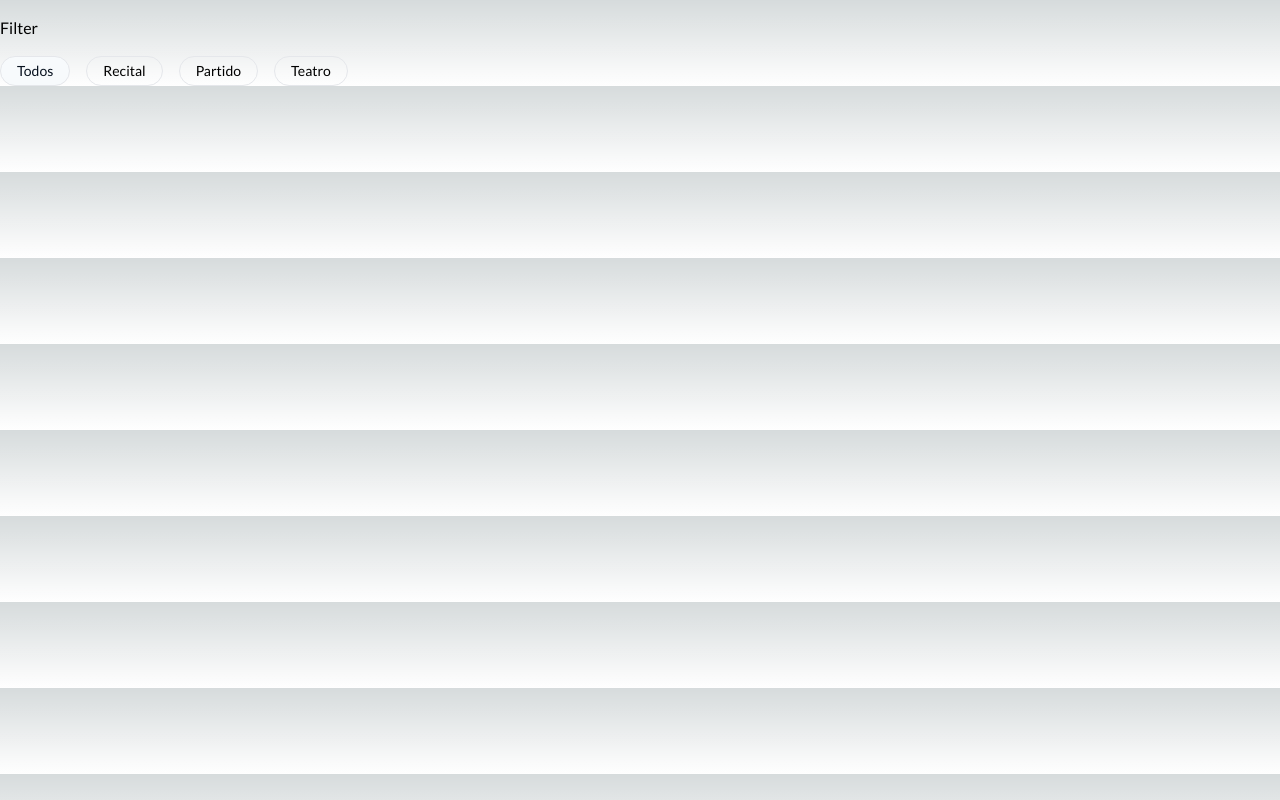
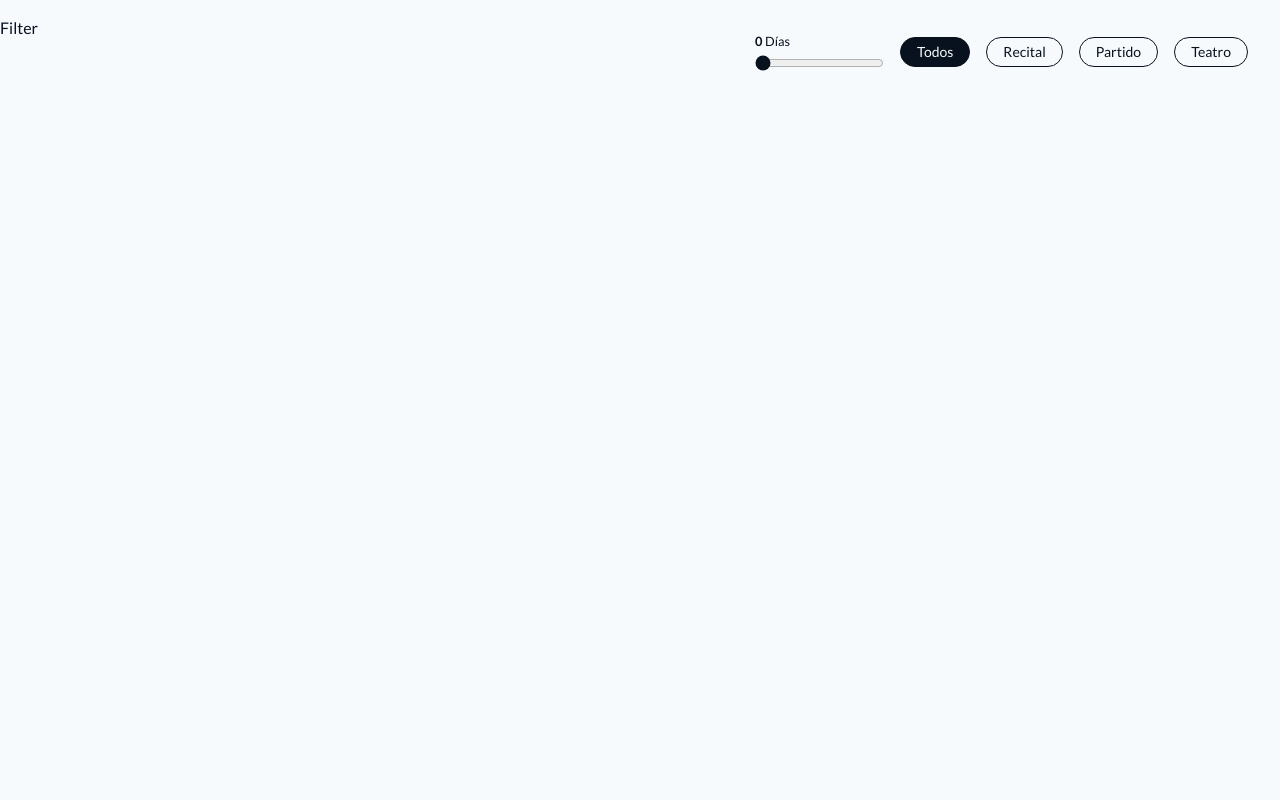
Before and after one commit to igrowker/i003-eventmap-front, a Next.js app: page /filter in a window 1280 px wide. Built offline with nearby package versions, Linux system fonts and the light colour scheme.

Commit message:
feature: Se agregó el timeline component, para filtrar por fecha

```diff
--- a/src/app/filter/page.tsx
+++ b/src/app/filter/page.tsx
@@ -1,5 +1,5 @@
-import FilterByType from "@/components/FilterByType/FilterByType";
+import FilterComponent from "@/components/FilterByType/FilterComponent"
 
 export default function Page() {
-  return <FilterByType />
+  return <FilterComponent />
 }
--- a/src/app/globals.css
+++ b/src/app/globals.css
@@ -2,32 +2,7 @@
 @tailwind components;
 @tailwind utilities;
 
-:root {
-  --foreground-rgb: 0, 0, 0;
-  --background-start-rgb: 214, 219, 220;
-  --background-end-rgb: 255, 255, 255;
+body {
+  @apply bg-light;
+  @apply text-dark;
 }
-
-@media (prefers-color-scheme: dark) {
-  :root {
-    --foreground-rgb: 255, 255, 255;
-    --background-start-rgb: 0, 0, 0;
-    --background-end-rgb: 0, 0, 0;
-  }
-}
-
-body {
-  color: rgb(var(--foreground-rgb));
-  background: linear-gradient(
-      to bottom,
-      transparent,
-      rgb(var(--background-end-rgb))
-    )
-    rgb(var(--background-start-rgb));
-}
-
-@layer utilities {
-  .text-balance {
-    text-wrap: balance;
-  }
-}
--- a/src/components/FilterByType/FilterByType.tsx
+++ b/src/components/FilterByType/FilterByType.tsx
@@ -1,31 +1,16 @@
-"use client"
-import { useState } from "react"
-import { FILTER_BY_TYPE_LIST } from "@/constants/filter-resources"
-import { type FilterValues } from "@/types/filter-types"
-import { handleSelectFilter } from "@/utils/handleSelectFilter"
+import { FilterByTypeProps } from "@/types/filter-types";
+import { handleSelectFilter } from "@/utils/handleSelectFilter";
 
-
-export default function FilterByType() {
-  const [filterValue, setFilterValue] = useState<FilterValues>(FILTER_BY_TYPE_LIST[0].value)
-  const [isFilterMenuOpen, setIsFilterMenuOpen] = useState<boolean>(false)
+export default function FilterByType({ filterByTypeList, filterValueState, setIsFilterMenuOpen }: FilterByTypeProps) {
+  const { filterValues, setFilterValues } = filterValueState
 
   return (
-    <div>
-      <h1 className="my-4">Filter</h1>
-      <div className="relative">
-        <button onClick={() => setIsFilterMenuOpen(!isFilterMenuOpen)} className="sm:hidden">
-          <svg xmlns="http://www.w3.org/2000/svg" fill="none" viewBox="0 0 24 24" strokeWidth={1.5} stroke="currentColor" className="size-6">
-            <path strokeLinecap="round" strokeLinejoin="round" d="M12 3c2.755 0 5.455.232 8.083.678.533.09.917.556.917 1.096v1.044a2.25 2.25 0 0 1-.659 1.591l-5.432 5.432a2.25 2.25 0 0 0-.659 1.591v2.927a2.25 2.25 0 0 1-1.244 2.013L9.75 21v-6.568a2.25 2.25 0 0 0-.659-1.591L3.659 7.409A2.25 2.25 0 0 1 3 5.818V4.774c0-.54.384-1.006.917-1.096A48.32 48.32 0 0 1 12 3Z" />
-          </svg>
-        </button>
-        <div className={`${!isFilterMenuOpen ? 'max-sm:hidden' : ''} max-sm:absolute top-8 left-2 max-sm:border max-sm:overflow-hidden max-sm:rounded-lg flex max-sm:flex-col sm:gap-4 max-sm:divide-y max-sm:divide-gray-400 max-sm:[&>button]:py-2`}>
-          {
-            FILTER_BY_TYPE_LIST.map(({ label, value }) => (
-              <button key={value} onClick={(e) => handleSelectFilter(e, setFilterValue, setIsFilterMenuOpen)} value={value} className={`${filterValue === value ? 'bg-light text-dark' : ''} sm:py-1 w-full sm:w-fit px-4 sm:text-center sm:border sm:rounded-full text-sm capitalize max-sm:hover:bg-light/20`}>{label}</button>
-            ))
-          }
-        </div>
-      </div>
+    <div className="w-full max-sm:border max-sm:overflow-hidden max-sm:rounded-lg flex max-sm:flex-col sm:gap-4 max-sm:divide-y max-sm:divide-gray-400 max-sm:[&>button]:py-2">
+      {
+        filterByTypeList.map(({ label, value }) => (
+          <button key={value} onClick={(e) => handleSelectFilter(e, filterValues, setFilterValues, setIsFilterMenuOpen)} name='type' value={value} className={`${filterValues?.type === value ? 'bg-dark text-light' : ''} sm:py-1 w-full sm:w-fit sm:h-[30px] px-4 sm:text-center sm:border border-dark sm:rounded-full text-sm capitalize max-sm:hover:bg-dark/20 sm:ring-dark sm:ring-offset-2 hover:sm:ring-2 transition duration-300 ease-out`}>{label}</button>
+        ))
+      }
     </div>
   )
 }
--- /dev/null
+++ b/src/components/FilterByType/FilterComponent.tsx
@@ -0,0 +1,34 @@
+"use client"
+import { useEffect, useState } from "react"
+import { FILTER_BY_TYPE_LIST, INITIAL_FILTER_VALUES } from "@/constants/filter-resources"
+import { FilterComponentProps, type FilterValues } from "@/types/filter-types"
+import FilterByType from "./FilterByType"
+import TimelineComponent from "./TimelineComponent"
+
+
+export default function FilterComponent({ onFilterChange = () => {} }: FilterComponentProps) {
+  const [filterValues, setFilterValues] = useState<FilterValues>(INITIAL_FILTER_VALUES)
+  const [isFilterMenuOpen, setIsFilterMenuOpen] = useState<boolean>(false)
+
+  useEffect(() => {
+    console.log(filterValues)
+  }, [filterValues])
+
+  return (
+    <div>
+      <h1 className="my-4">Filter</h1>
+      <div className="absolute top-8 right-8 flex flex-col gap-2">
+        <button onClick={() => setIsFilterMenuOpen(!isFilterMenuOpen)} className="flex gap-2 items-center bg-dark py-2 px-4 rounded-lg sm:hidden max-sm:self-end">
+          <svg xmlns="http://www.w3.org/2000/svg" fill="none" viewBox="0 0 24 24" strokeWidth={2} stroke="#ffffff" className="size-4">
+            <path strokeLinecap="round" strokeLinejoin="round" d="M12 3c2.755 0 5.455.232 8.083.678.533.09.917.556.917 1.096v1.044a2.25 2.25 0 0 1-.659 1.591l-5.432 5.432a2.25 2.25 0 0 0-.659 1.591v2.927a2.25 2.25 0 0 1-1.244 2.013L9.75 21v-6.568a2.25 2.25 0 0 0-.659-1.591L3.659 7.409A2.25 2.25 0 0 1 3 5.818V4.774c0-.54.384-1.006.917-1.096A48.32 48.32 0 0 1 12 3Z" />
+          </svg>
+          <span className="text-light text-sm">Filtrar</span>
+        </button>
+        <div className={`${!isFilterMenuOpen ? 'max-sm:hidden' : ''} relative max-sm:border max-sm:border-dark max-sm:border-opacity-20 max-sm:rounded-lg max-sm:p-2 flex max-sm:flex-col-reverse items-center gap-4`}>
+          <TimelineComponent filterValueState={{ filterValues, setFilterValues }} setIsFilterMenuOpen={setIsFilterMenuOpen} />
+          <FilterByType filterByTypeList={FILTER_BY_TYPE_LIST} filterValueState={{ filterValues, setFilterValues }} setIsFilterMenuOpen={setIsFilterMenuOpen} />
+        </div>
+      </div>
+    </div>
+  )
+}
--- /dev/null
+++ b/src/components/FilterByType/TimelineComponent.tsx
@@ -0,0 +1,14 @@
+import { FilterByDateProps } from "@/types/filter-types";
+import { handleSelectFilter } from "@/utils/handleSelectFilter";
+import { useState } from "react";
+
+export default function TimelineComponent({ filterValueState, setIsFilterMenuOpen }: FilterByDateProps) {
+  const { filterValues, setFilterValues } = filterValueState
+
+  return (
+    <div className="flex flex-col gap-1">
+      <small><strong>{filterValues?.date}</strong> Días</small>
+      <input onChange={(e) => handleSelectFilter(e, filterValues, setFilterValues, setIsFilterMenuOpen)} type="range" className="accent-dark" name="date" value={filterValues?.date} max={7} min={0}  />
+    </div>
+  )
+}
--- a/src/constants/filter-resources.ts
+++ b/src/constants/filter-resources.ts
@@ -1,6 +1,11 @@
 export const FILTER_BY_TYPE_LIST = [
-  { label: 'todos', value: 'all' },
-  { label: 'recital', value: 'show' },
-  { label: 'partido', value: 'match' },
-  { label: 'teatro', value: 'theater' }
+{ label: 'todos', value: 'all' },
+{ label: 'recital', value: 'show' },
+{ label: 'partido', value: 'match' },
+{ label: 'teatro', value: 'theater' }
 ] as const
+
+export const INITIAL_FILTER_VALUES = {
+  type: FILTER_BY_TYPE_LIST[0].value,
+  date: '0' as `${number}`
+}
--- a/src/utils/handleSelectFilter.ts
+++ b/src/utils/handleSelectFilter.ts
@@ -1,7 +1,18 @@
-import { FilterValues } from "@/types/filter-types"
+import { FilterByType, FilterValues, FilterByDate } from "@/types/filter-types"
 
-export const handleSelectFilter = (e: React.MouseEvent<HTMLButtonElement>, setFilterValue: React.Dispatch<React.SetStateAction<FilterValues>>, setIsFilterMenuOpen: React.Dispatch<React.SetStateAction<boolean>>) => {
-  const filter = e.currentTarget.value as FilterValues
-  setFilterValue(filter)
-  setIsFilterMenuOpen(prevState => prevState && false)
+export const handleSelectFilter = (
+  e: React.MouseEvent<HTMLButtonElement> | React.ChangeEvent<HTMLInputElement>,
+  filterValues: FilterValues,
+  setFilterValue: (value: FilterValues) => void,
+  setIsFilterMenuOpen: (value: boolean) => void
+) => {
+  const filterBy = e.currentTarget.name as keyof FilterValues
+  const filterValue = e.currentTarget.value as FilterByType | FilterByDate
+  if (filterValues[filterBy] !== filterValue) {
+    // @ts-ignore
+    setFilterValue({ ...filterValues, [filterBy]: filterValue })
+    // @ts-ignore
+    if (filterBy === 'type') setIsFilterMenuOpen((prev: boolean) => prev && false)
+    // @ts-ignore
+  } else if (filterBy === 'type')setIsFilterMenuOpen((prev: boolean) => !prev)
 }
```
Also changed, not shown: src/types/filter-types.ts (+6 -1 lines).
